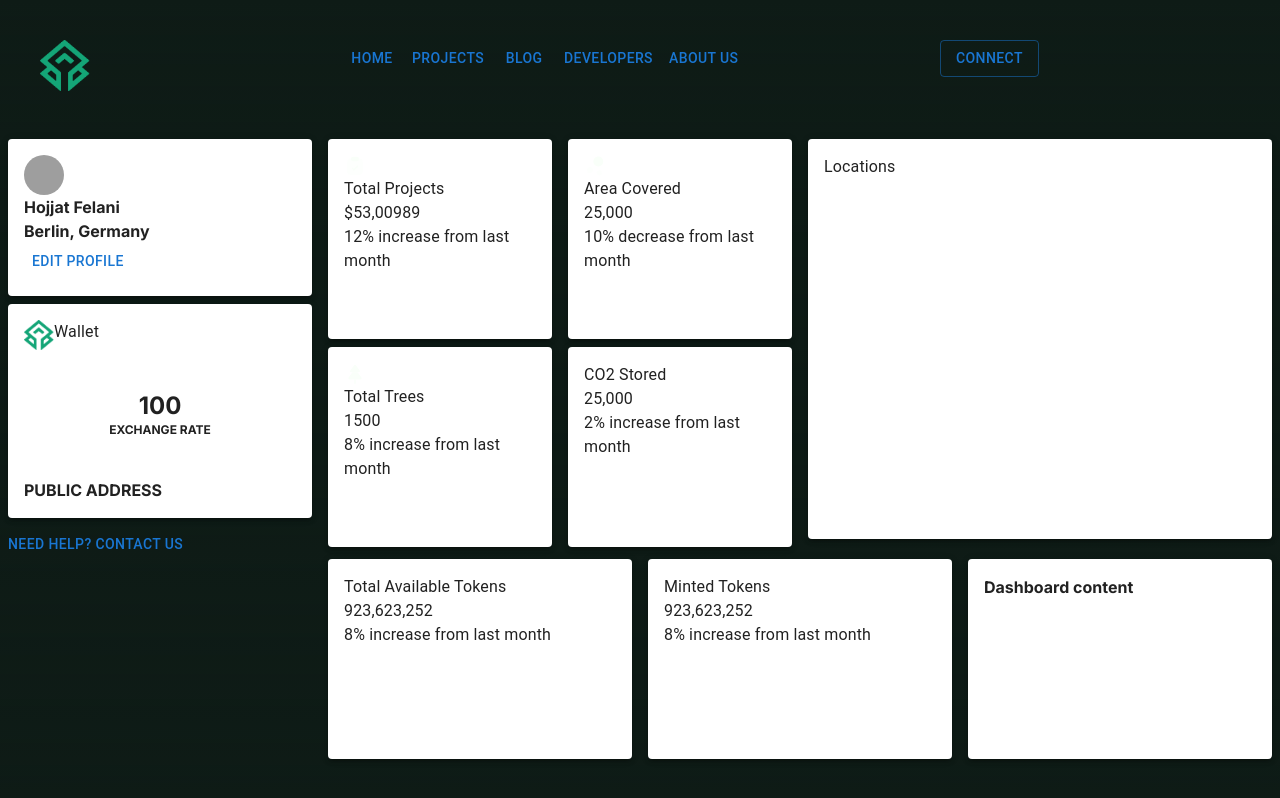
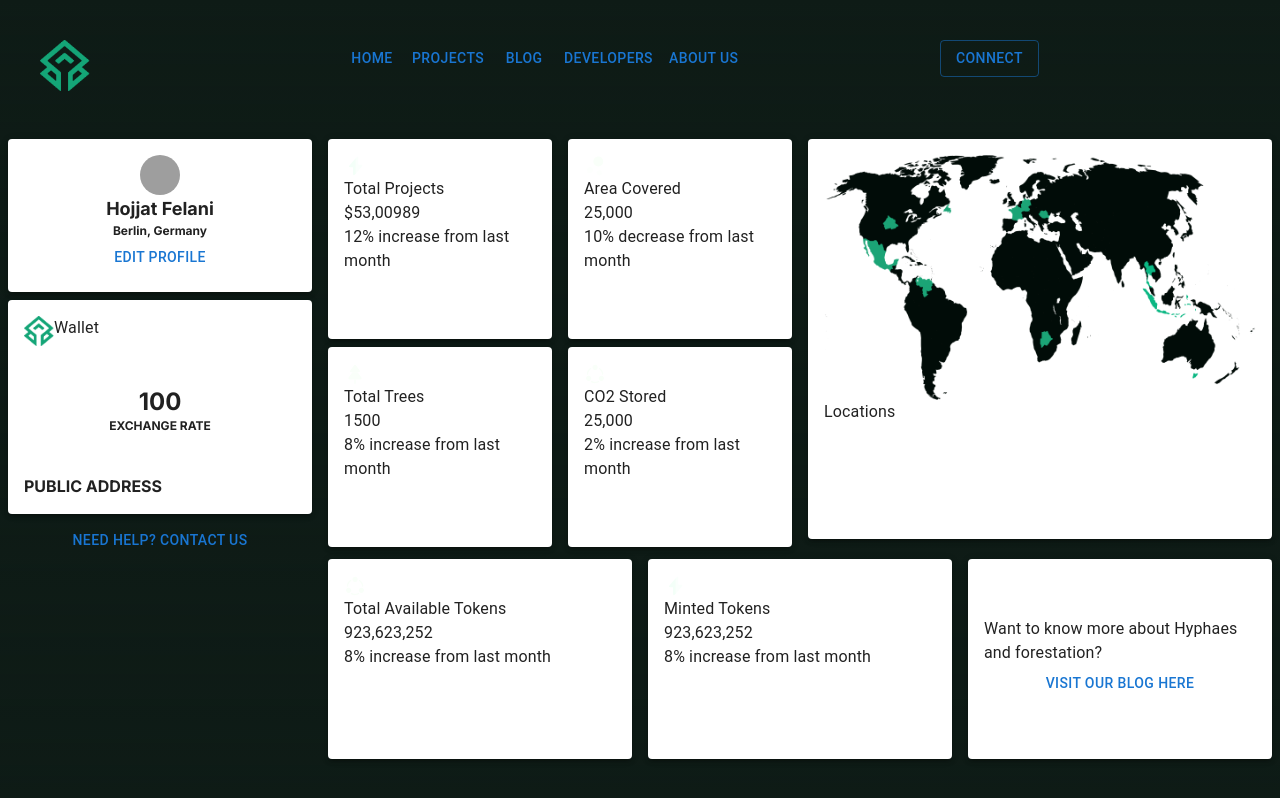
Before and after one commit to HDehka/Keditrees, a Next.js app in the folder frontend/: page /dashboard in a window 1280 px wide. Shown: the top 798 px of the page. Built offline with nearby package versions, Linux system fonts and the light colour scheme; grey boxes are pictures that could not be loaded.

Commit message:
finish dashboard

```diff
--- a/frontend/components/DashboardCard.tsx
+++ b/frontend/components/DashboardCard.tsx
@@ -1,12 +1,20 @@
 import Check from '@/icons/Check'
 import Tree from '@/icons/Tree'
 import Bubble from '@/icons/Bubble'
+import Share2 from '@/icons/Share2'
+import Flash from '@/icons/Flash'
+import world from '@/app/assets/world.png'
+
 import { Paper, Typography } from '@mui/material'
+import Image from 'next/image'
 
 export enum Icon {
   check,
   tree,
   bubble,
+  share2,
+  flash,
+  world,
 }
 
 const icon = (icon: Icon) => {
@@ -17,6 +25,14 @@ const icon = (icon: Icon) => {
       return <Tree />
     case Icon.bubble:
       return <Bubble />
+    case Icon.share2:
+      return <Share2 />
+    case Icon.flash:
+      return <Flash />
+    case Icon.world:
+      return (
+        <Image width={500} height={500} alt="Join The Community" src={world} />
+      )
 
     default:
       break
@@ -30,7 +46,7 @@ function DashboardCard({
   value,
   change,
 }: {
-  iconName: Icon
+  iconName?: Icon
   className: string
   title: string
   value?: string
@@ -38,7 +54,7 @@ function DashboardCard({
 }) {
   return (
     <Paper className={className} elevation={3}>
-      {icon(iconName)}
+      {iconName ? icon(iconName) : null}
       <Typography className="text-sm">{title}</Typography>
       <Typography className="text-2xl mt-2">{value}</Typography>
       <Typography className="text-xs mt-2">{change}</Typography>
--- a/frontend/components/DashboardMain.tsx
+++ b/frontend/components/DashboardMain.tsx
@@ -1,4 +1,4 @@
-import { Paper } from '@mui/material'
+import { Button, Paper, Typography } from '@mui/material'
 import React from 'react'
 import DashboardCard, { Icon } from './DashboardCard'
 
@@ -8,7 +8,7 @@ function DashboardMain() {
       <div className="flex flex-row h-1/2 mb-5">
         <div className="basis-1/4">
           <DashboardCard
-            iconName={Icon.check}
+            iconName={Icon.flash}
             className="dashboardCard h-1/2"
             title="Total Projects"
             value="$53,00989"
@@ -31,6 +31,7 @@ function DashboardMain() {
             change="10% decrease from last month"
           />
           <DashboardCard
+            iconName={Icon.share2}
             className="dashboardCard h-1/2"
             title="CO2 Stored"
             value="25,000"
@@ -38,12 +39,17 @@ function DashboardMain() {
           />
         </div>
         <div className="basis-2/4">
-          <DashboardCard className="dashboardCard h-full" title="Locations" />
+          <DashboardCard
+            className="dashboardCard h-full"
+            title="Locations"
+            iconName={Icon.world}
+          />
         </div>
       </div>
       <div className="flex flex-row h-1/2">
         <div className="basis-1/3">
           <DashboardCard
+            iconName={Icon.share2}
             className="dashboardCard h-1/2"
             title="Total Available Tokens"
             value="923,623,252"
@@ -52,6 +58,7 @@ function DashboardMain() {
         </div>
         <div className="basis-1/3">
           <DashboardCard
+            iconName={Icon.flash}
             className="dashboardCard h-1/2"
             title="Minted Tokens"
             value="923,623,252"
@@ -59,8 +66,13 @@ function DashboardMain() {
           />
         </div>
         <div className="basis-1/3">
-          <Paper className="dashboardCard h-1/2" elevation={3}>
-            Dashboard content
+          <Paper
+            className="dashboardCard h-1/2 flex flex-col justify-center items-center"
+            elevation={3}>
+            <Typography>
+              Want to know more about Hyphaes and forestation?
+            </Typography>
+            <Button className="btn">Visit our blog here</Button>
           </Paper>
         </div>
       </div>
--- a/frontend/components/DashboardProfile.tsx
+++ b/frontend/components/DashboardProfile.tsx
@@ -6,11 +6,13 @@ import React from 'react'
 function DashboardProfile() {
   return (
     <div id="profile" className="basis-1/4">
-      <Paper className="dashboardCard" elevation={3}>
+      <Paper
+        className="dashboardCard flex flex-col justify-center items-center"
+        elevation={3}>
         <Avatar alt="Profile avatar" src="@/app/assets/avatar.jpeg" />
-        <div>Hojjat Felani</div>
-        <div>Berlin, Germany</div>
-        <Button>Edit profile</Button>
+        <div className="text-lg">Hojjat Felani</div>
+        <div className="text-xs">Berlin, Germany</div>
+        <Button className="btn">Edit profile</Button>
       </Paper>
       <Paper className="dashboardCard" elevation={3}>
         <div className="flex flex-row">
@@ -23,7 +25,9 @@ function DashboardProfile() {
         </div>
         <div>PUBLIC ADDRESS</div>
       </Paper>
-      <Button>Need help? Contact us</Button>
+      <div className="flex flex-col justify-center items-center">
+        <Button className="btn">Need help? Contact us</Button>
+      </div>
     </div>
   )
 }
--- /dev/null
+++ b/frontend/icons/Flash.tsx
@@ -0,0 +1,26 @@
+import React from 'react'
+
+function Flash() {
+  return (
+    <svg
+      fill="none"
+      height="22"
+      viewBox="0 0 23 22"
+      width="23"
+      xmlns="http://www.w3.org/2000/svg">
+      <path
+        className="path"
+        d="M11.6657 3.3642V18.6359L10.9323 19.47C9.91483 20.625 9.08066 20.3134 9.08066 18.7734V12.1734H6.24816C4.96483 12.1734 4.60733 11.385 5.45983 10.4225L11.6657 3.3642Z"
+        fill="#F3FFF8"
+      />
+      <path
+        className="path"
+        d="M17.8718 11.5775L11.666 18.6358V3.36415L12.3993 2.52999C13.4168 1.37499 14.251 1.68665 14.251 3.22665V9.82665H17.0835C18.3668 9.82665 18.7243 10.615 17.8718 11.5775Z"
+        fill="#F3FFF8"
+        opacity="0.4"
+      />
+    </svg>
+  )
+}
+
+export default Flash
--- /dev/null
+++ b/frontend/icons/Share2.tsx
@@ -0,0 +1,45 @@
+import React from 'react'
+
+function Share2() {
+  return (
+    <svg
+      fill="none"
+      height="22"
+      viewBox="0 0 22 22"
+      width="22"
+      xmlns="http://www.w3.org/2000/svg">
+      <path
+        className="path"
+        d="M18.6633 11.6693C18.3242 11.6693 18.04 11.4126 18.0033 11.0735C17.7833 9.05679 16.7017 7.24179 15.0333 6.08679C14.7308 5.87596 14.6575 5.46346 14.8683 5.16096C15.0792 4.85846 15.4917 4.78513 15.7942 4.99596C17.7833 6.38013 19.0667 8.54346 19.3325 10.936C19.3692 11.3026 19.1033 11.6326 18.7367 11.6693C18.7092 11.6693 18.6908 11.6693 18.6633 11.6693Z"
+        fill="#F9FFF9"
+      />
+      <path
+        className="path"
+        d="M3.42803 11.715C3.40969 11.715 3.38219 11.715 3.36386 11.715C2.99719 11.6783 2.73136 11.3483 2.76803 10.9817C3.01553 8.58917 4.28053 6.42583 6.25136 5.0325C6.54469 4.82167 6.96636 4.895 7.17719 5.18833C7.38803 5.49083 7.31469 5.90333 7.02136 6.11417C5.37136 7.2875 4.29886 9.1025 4.09719 11.11C4.06053 11.4583 3.76719 11.715 3.42803 11.715Z"
+        fill="#F9FFF9"
+      />
+      <path
+        className="path"
+        d="M14.6572 19.3418C13.5297 19.8826 12.3197 20.1576 11.0547 20.1576C9.73473 20.1576 8.47889 19.8643 7.30556 19.2684C6.97556 19.1126 6.84723 18.7093 7.01223 18.3793C7.16806 18.0493 7.57139 17.9209 7.90139 18.0768C8.47889 18.3701 9.09306 18.5718 9.71639 18.6909C10.5597 18.8559 11.4214 18.8651 12.2647 18.7184C12.8881 18.6084 13.5022 18.4159 14.0706 18.1409C14.4097 17.9851 14.8131 18.1134 14.9597 18.4526C15.1247 18.7826 14.9964 19.1859 14.6572 19.3418Z"
+        fill="#F9FFF9"
+      />
+      <path
+        className="path"
+        d="M11.0459 1.84253C9.6251 1.84253 8.46094 2.99753 8.46094 4.42753C8.46094 5.85753 9.61594 7.01253 11.0459 7.01253C12.4759 7.01253 13.6309 5.85753 13.6309 4.42753C13.6309 2.99753 12.4759 1.84253 11.0459 1.84253Z"
+        fill="#F9FFF9"
+      />
+      <path
+        className="path"
+        d="M4.62895 12.7143C3.20811 12.7143 2.04395 13.8693 2.04395 15.2993C2.04395 16.7293 3.19895 17.8843 4.62895 17.8843C6.05895 17.8843 7.21395 16.7293 7.21395 15.2993C7.21395 13.8693 6.04978 12.7143 4.62895 12.7143Z"
+        fill="#F9FFF9"
+      />
+      <path
+        className="path"
+        d="M17.3711 12.7143C15.9503 12.7143 14.7861 13.8693 14.7861 15.2993C14.7861 16.7293 15.9411 17.8843 17.3711 17.8843C18.8011 17.8843 19.9561 16.7293 19.9561 15.2993C19.9561 13.8693 18.8011 12.7143 17.3711 12.7143Z"
+        fill="#F9FFF9"
+      />
+    </svg>
+  )
+}
+
+export default Share2
```
Also changed, not shown: frontend/app/assets/world.png (added).
